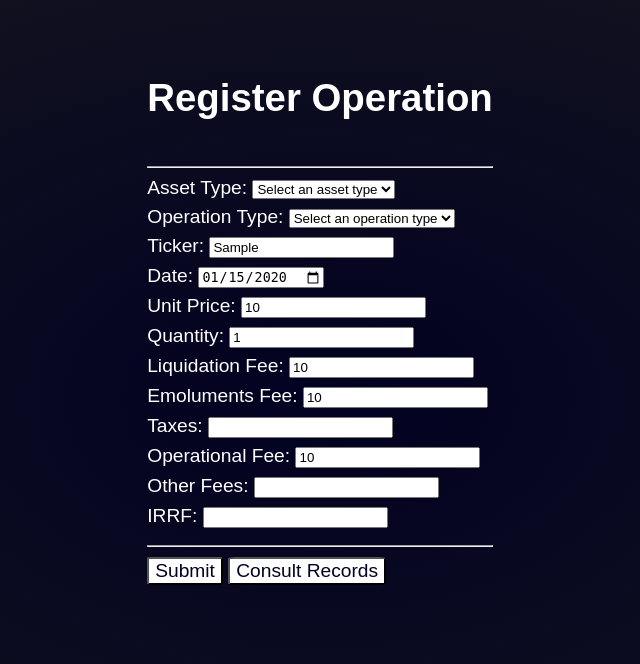
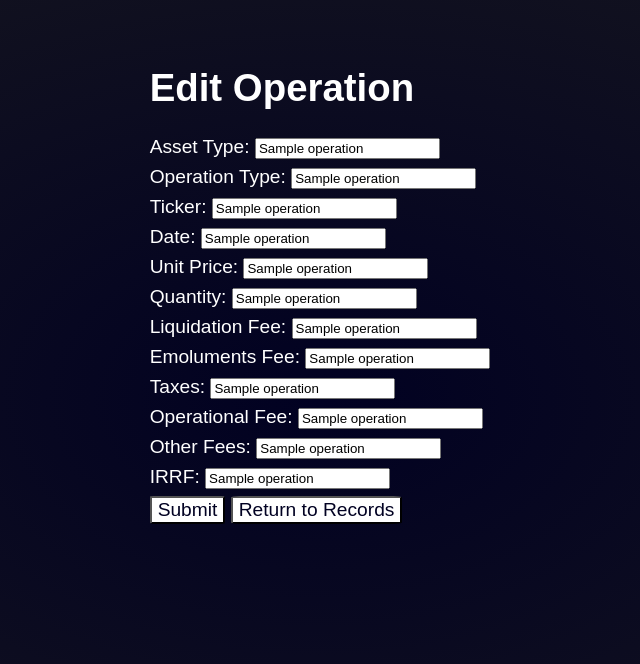
Before and after one commit to guilhermezvalente/investment-management-tool, a Flask app: template F2IRT - investment-registering-tool/templates/edit.html in a window 1280 px wide. Shown: the top 664 px of the page, without its empty margins (320-960 px from the left). Run offline with Flask 3, Linux system fonts and the light colour scheme; the template is opened without the code that fills it: most values are stand-ins (such as "Sample title", 1, 10 or a date in 2020); parts of the project's set-up code (start-up, migrations or seed data) failed here and were passed over.

Commit message:
Created and finished edit button

```diff
--- a/F2IRT - investment-registering-tool/app.py
+++ b/F2IRT - investment-registering-tool/app.py
@@ -1,5 +1,5 @@
 from flask import Flask, render_template, request, redirect, url_for
-from utils import create_database, register_operation, get_paginated_operations, delete_record, edit_record
+from utils import create_database, register_operation, get_paginated_operations, delete_record, get_operation_by_id, edit_record
 
 app = Flask(__name__)
 
@@ -44,15 +44,33 @@ def delete(id):
     delete_record(id)
     return redirect(url_for("records", page=page))
 
-@app.route("/edit/<int:id>", methods=['POST'])
-def edit():
-    return render_template("edit.html")
+@app.route("/edit/<int:id>", methods=["POST", "GET"])
+def edit(id):
+    operation = get_operation_by_id(id)
+    page = request.args.get("page", 1)
+    return render_template("edit.html", operation=operation, page=page)
+
+
 
 @app.route("/edit/commit/<int:id>", methods=['POST'])
 def commit_edit(id):
+    asset_type = request.form['asset_type']
+    operation_type = request.form['operation_type']
+    ticker = request.form["ticker"]
+    date = request.form["date"]
+    unit_price = float(request.form["unit_price"])
+    quantity = int(request.form["quantity"])
+    liquidationFee = float(request.form["liquidationFee"])
+    emolumentsFee = float(request.form["emolumentsFee"])
+    taxes = float(request.form["taxes"])
+    operationalFee = float(request.form["operationalFee"])
+    otherFees = float(request.form["otherFees"])
+    irrf = float(request.form["irrf"])
+
+    edit_record(id, asset_type, operation_type, ticker, date, unit_price, quantity, liquidationFee, emolumentsFee, taxes, operationalFee, otherFees, irrf)
     page = request.form.get("page", 1)
-    edit_record(id)
     return redirect(url_for("records", page=page))
+
 
 if __name__ == "__main__":
     create_database()
--- a/F2IRT - investment-registering-tool/templates/edit.html
+++ b/F2IRT - investment-registering-tool/templates/edit.html
@@ -7,62 +7,57 @@
     <link rel="stylesheet" href="{{ url_for('static', filename='style.css') }}">
 </head>
 <body>
-    <header>
-        <h1>Register Operation</h1>
-    </header>
-    <hr>
-    <form action="/edit/commit/{{id}}" method="post">
+    <h1>Edit Operation</h1>
+    <form action="/edit/commit/{{ operation[0] }}" method="POST" onsubmit="showSuccessPopup(event)">
+        <input type="hidden" name="page" value="{{ page }}">
+
         <label for="asset_type">Asset Type:</label>
-        <select  id="asset_type" name="asset_type" value={{asset_type}} required>
-            <option value="" disabled selected>Select an asset type</option>
-            <option>Stock</option>
-            <option>Real Estate</option>
-        </select><br>
+        <input type="text" id="asset_type" name="asset_type" value="{{ operation[1] }}"><br>
 
         <label for="operation_type">Operation Type:</label>
-        <select  id="operation_type" name="operation_type" value={{operation_type}} required>
-            <option value="" disabled selected>Select an operation type</option>
-            <option>Purchase</option>
-            <option>Sale</option>
-            <option>Subscription</option>
-            <option>Prize</option>
-        </select><br>
+        <input type="text" id="operation_type" name="operation_type" value="{{ operation[2] }}"><br>
 
         <label for="ticker">Ticker:</label>
-        <input type="text" id="ticker" name="ticker" value={{ticker}} required><br>
+        <input type="text" id="ticker" name="ticker" value="{{ operation[3] }}"><br>
 
         <label for="date">Date:</label>
-        <input type="date" id="date" name="date" min="2006-01-01" value={{date}} required><br>
+        <input type="text" id="date" name="date" value="{{ operation[4] }}"><br>
 
         <label for="unit_price">Unit Price:</label>
-        <input type="number" step="0.01" id="unit_price" name="unit_price" value={{unit_price}} required><br>
+        <input type="text" id="unit_price" name="unit_price" value="{{ operation[5] }}"><br>
 
         <label for="quantity">Quantity:</label>
-        <input type="number" id="quantity" name="quantity" value="1" value={{quantity}} required><br>
+        <input type="text" id="quantity" name="quantity" value="{{ operation[6] }}"><br>
 
         <label for="liquidationFee">Liquidation Fee:</label>
-        <input type="number" step="0.01" id="liquidationFee" name="liquidationFee" value={{liquidation_fee}} required><br>
+        <input type="text" id="liquidationFee" name="liquidationFee" value="{{ operation[7] }}"><br>
 
         <label for="emolumentsFee">Emoluments Fee:</label>
-        <input type="number" step="0.01" id="emolumentsFee" name="emolumentsFee" value={{emoluments_fee}} required><br>
+        <input type="text" id="emolumentsFee" name="emolumentsFee" value="{{ operation[8] }}"><br>
 
         <label for="taxes">Taxes:</label>
-        <input type="number" step="0.01" id="taxes" name="taxes" value={{taxes}}><br>
+        <input type="text" id="taxes" name="taxes" value="{{ operation[9] }}"><br>
 
         <label for="operationalFee">Operational Fee:</label>
-        <input type="number" step="0.01" id="operationalFee" name="operationalFee" value={{operational_fee}}><br>
+        <input type="text" id="operationalFee" name="operationalFee" value="{{ operation[10] }}"><br>
 
         <label for="otherFees">Other Fees:</label>
-        <input type="number" step="0.01" id="otherFees" name="otherFees" value={{other_fees}}><br>
+        <input type="text" id="otherFees" name="otherFees" value="{{ operation[11] }}"><br>
 
         <label for="irrf">IRRF:</label>
-        <input type="number" step="0.01" id="irrf" name="irrf" value={{irrf}}><br>
-
-        <footer><hr>
+        <input type="text" id="irrf" name="irrf" value="{{ operation[12] }}"><br>
 
         <button type="submit">Submit</button>
-        <span><button type="button" onclick="window.location.href='/records'">Consult Records</button></span>
-        </footer>
+        <span><button type="button" onclick="window.location.href='/records?page={{ page }}'">Return to Records</button></span>
     </form>
+
+    <script>
+        function showSuccessPopup(event) {
+            event.preventDefault(); // Impede a submissão imediata do formulário
+            alert("The operation has been successfully updated");
+            const form = event.target;
+            form.submit(); // Submete o formulário após mostrar o pop-up
+        }
+    </script>
 </body>
 </html>
--- a/F2IRT - investment-registering-tool/templates/records.html
+++ b/F2IRT - investment-registering-tool/templates/records.html
@@ -55,6 +55,10 @@
             <td>{{ op[12] }}</td>
             <td>{{ op[13] }}</td>
             <td class="action-column">
+                <form action="/edit/{{ op[0] }}" method="GET" style="display:inline;">
+                    <input type="hidden" name="page" value="{{ page }}">
+                    <button type="submit" class="edit-btn">edit</button>
+                </form>
                 <form action="/delete/{{ op[0] }}" method="POST" style="display:inline;" onsubmit="return confirm('Are you sure you want to delete this record?');">
                     <input type="hidden" name="page" value="{{ page }}">
                     <button type="submit" class="delete">delete</button>
```
Also changed, not shown: F2IRT - investment-registering-tool/static/style.css (+38 -11 lines), F2IRT - investment-registering-tool/utils.py (+11 -13 lines), F2IRT - investment-registering-tool/database/operations.db.
